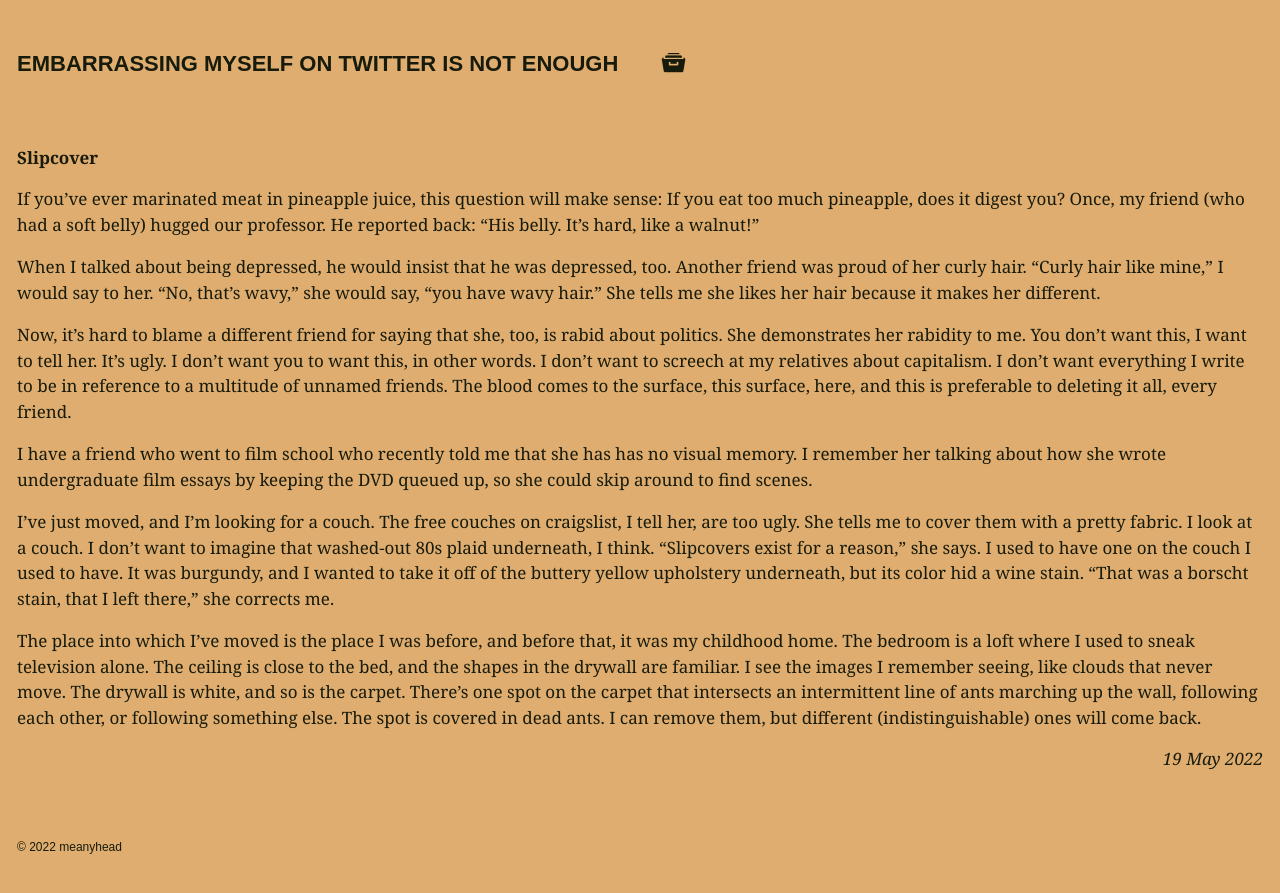
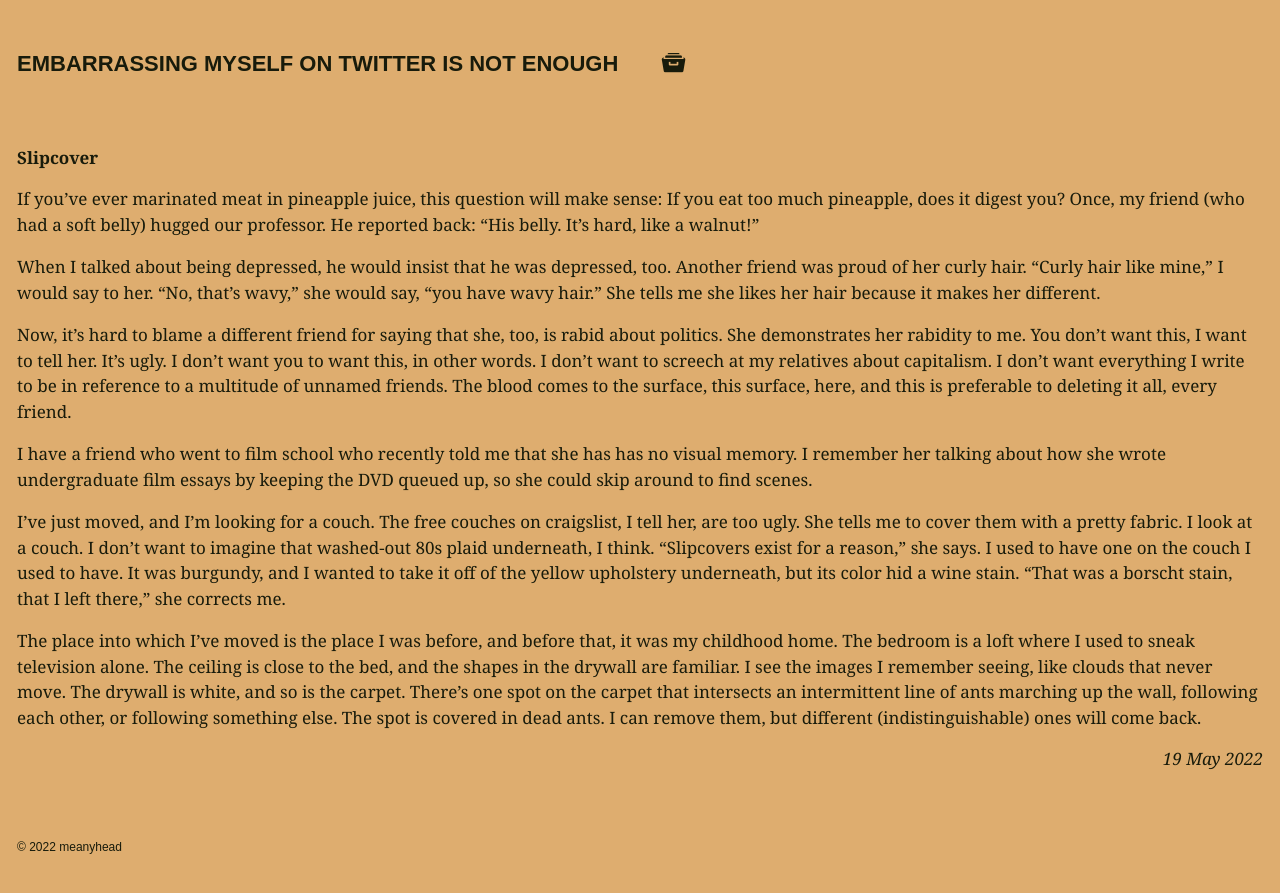
Before and after one commit to meanyhead/meanyhead.github.io, a Jekyll site: the page built from _posts/2022-5-19-slipcover.md, in a window 1280 px wide. Shown: the top 893 px of the page. Built offline with Jekyll 4.4.1, drawn with Linux system fonts in a browser that asks for light colours; comment, search, counter and statistics services are not loaded.

Commit message:
auto Thu 05/19/2022  05:08 PM

```diff
--- a/_posts/2022-5-19-slipcover.md
+++ b/_posts/2022-5-19-slipcover.md
@@ -11,6 +11,6 @@
 
 I have a friend who went to film school who recently told me that she has has no visual memory. I remember her talking about how she wrote undergraduate film essays by keeping the DVD queued up, so she could skip around to find scenes.
 
-I've just moved, and I'm looking for a couch. The free couches on craigslist, I tell her, are too ugly. She tells me to cover them with a pretty fabric. I look at a couch. I don't want to imagine that washed-out 80s plaid underneath, I think. "Slipcovers exist for a reason," she says. I used to have one on the couch I used to have. It was burgundy, and I wanted to take it off of the buttery yellow upholstery underneath, but its color hid a wine stain. "That was a borscht stain, that I left there," she corrects me.
+I've just moved, and I'm looking for a couch. The free couches on craigslist, I tell her, are too ugly. She tells me to cover them with a pretty fabric. I look at a couch. I don't want to imagine that washed-out 80s plaid underneath, I think. "Slipcovers exist for a reason," she says. I used to have one on the couch I used to have. It was burgundy, and I wanted to take it off of the yellow upholstery underneath, but its color hid a wine stain. "That was a borscht stain, that I left there," she corrects me.
 
 The place into which I've moved is the place I was before, and before that, it was my childhood home. The bedroom is a loft where I used to sneak television alone. The ceiling is close to the bed, and the shapes in the drywall are familiar. I see the images I remember seeing, like clouds that never move. The drywall is white, and so is the carpet. There's one spot on the carpet that intersects an intermittent line of ants marching up the wall, following each other, or following something else. The spot is covered in dead ants. I can remove them, but different (indistinguishable) ones will come back.
--- a/publish_time.txt
+++ b/publish_time.txt
@@ -1 +1 @@
-12:21 PM
+05:07 PM
```
